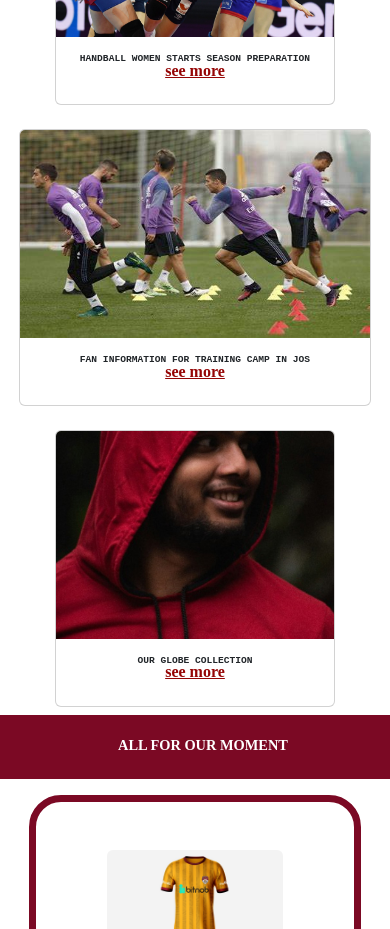
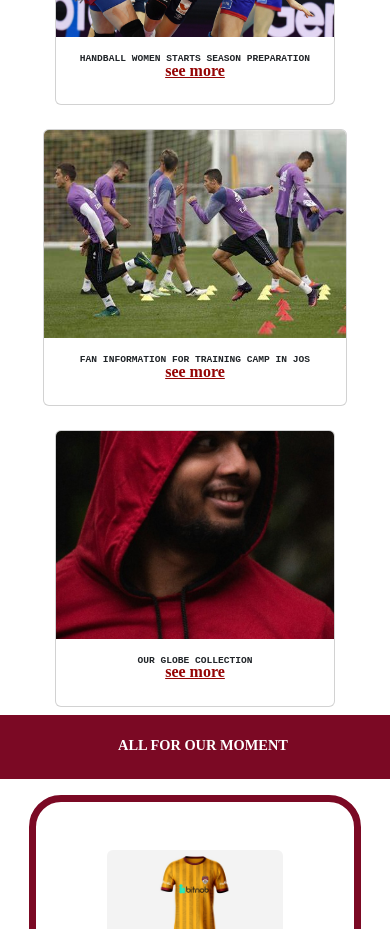
Before and after one commit to muky-albaneey/football_frontend, a React (Vite) app: page / in a window 390 px wide. Shown: the part 1140-2069 px from the top of the page. Built offline with nearby package versions, Linux system fonts and the light colour scheme.

Commit message:
football_frontend

```diff
--- a/src/news/news.css
+++ b/src/news/news.css
@@ -95,7 +95,7 @@ margin-left: 3rem;
         margin: 0 auto;
         }
 .thirdCard{
-    width: 22rem;
+    width: 19rem;
     margin: 0 auto;
 }
     .hide{
@@ -155,7 +155,7 @@ margin-left: 3rem;
             font-size: 0.6rem;
         }
         .thirdCard{
-            width: 22rem;
+            width: 19rem;
             margin: 0 auto;
         }
 }
```
